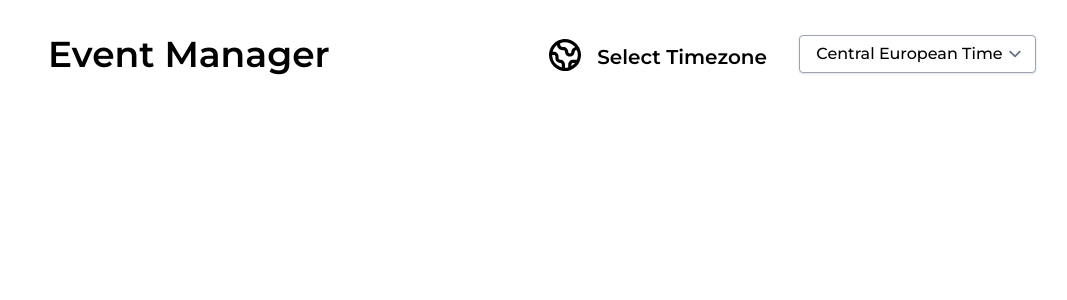
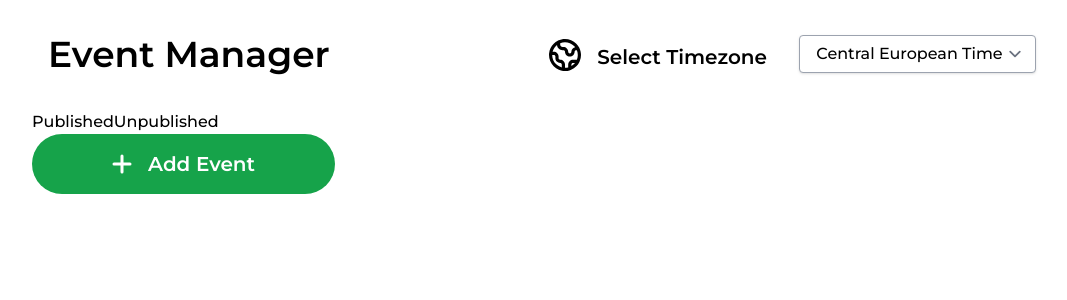
Before and after one commit to TyomaDW/practice, a React (Create React App) app: page / in a window 1280 px wide. Shown: the top 300 px of the page, without its empty margins (98-1165 px from the left). Built offline with nearby package versions, Linux system fonts and the light colour scheme.

Commit message:
add button

```diff
--- a/public/index.html
+++ b/public/index.html
@@ -25,7 +25,7 @@
       work correctly both with client-side routing and a non-root public URL.
       Learn how to configure a non-root public URL by running `npm run build`.
     -->
-  <title>React App</title>
+  <title>Event Manager</title>
 </head>
 
 <body>
--- /dev/null
+++ b/src/Components/ButonsRow.js
@@ -0,0 +1,26 @@
+import React from "react";
+import add from "./Icons/add.svg";
+
+export default function ButonsRow() {
+  return (
+    <div className="container mx-auto">
+      <div className="">
+        <button type="button" className="rounded-full">
+          Published
+        </button>
+        <button type="button" className="rounded-full">
+          Unpublished
+        </button>
+      </div>
+      <div className="fixed inset-x-9 bottom-0 lg:static">
+        <button
+          type="button"
+          class="flex items-center z-10 text-white bg-green-600 hover:bg-green-500 focus:outline-none focus:ring-4 focus:ring-green-300 font-semibold rounded-full text-xl px-20 py-4 text-center mb-5"
+        >
+          <img className="mr-4" src={add} alt="icon" />
+          Add Event
+        </button>
+      </div>
+    </div>
+  );
+}
--- a/src/index.js
+++ b/src/index.js
@@ -1,13 +1,15 @@
 import React from "react";
 import ReactDOM from "react-dom/client";
 import "./index.css";
+import reportWebVitals from "./reportWebVitals";
 import Header from "./Components/Header";
-import reportWebVitals from "./reportWebVitals";
+import ButonsRow from "./Components/ButonsRow";
 
 const root = ReactDOM.createRoot(document.getElementById("root"));
 root.render(
   <React.StrictMode>
     <Header />
+    <ButonsRow />
   </React.StrictMode>
 );
 
```
Also changed, not shown: src/Components/Icons/add.svg (added).
